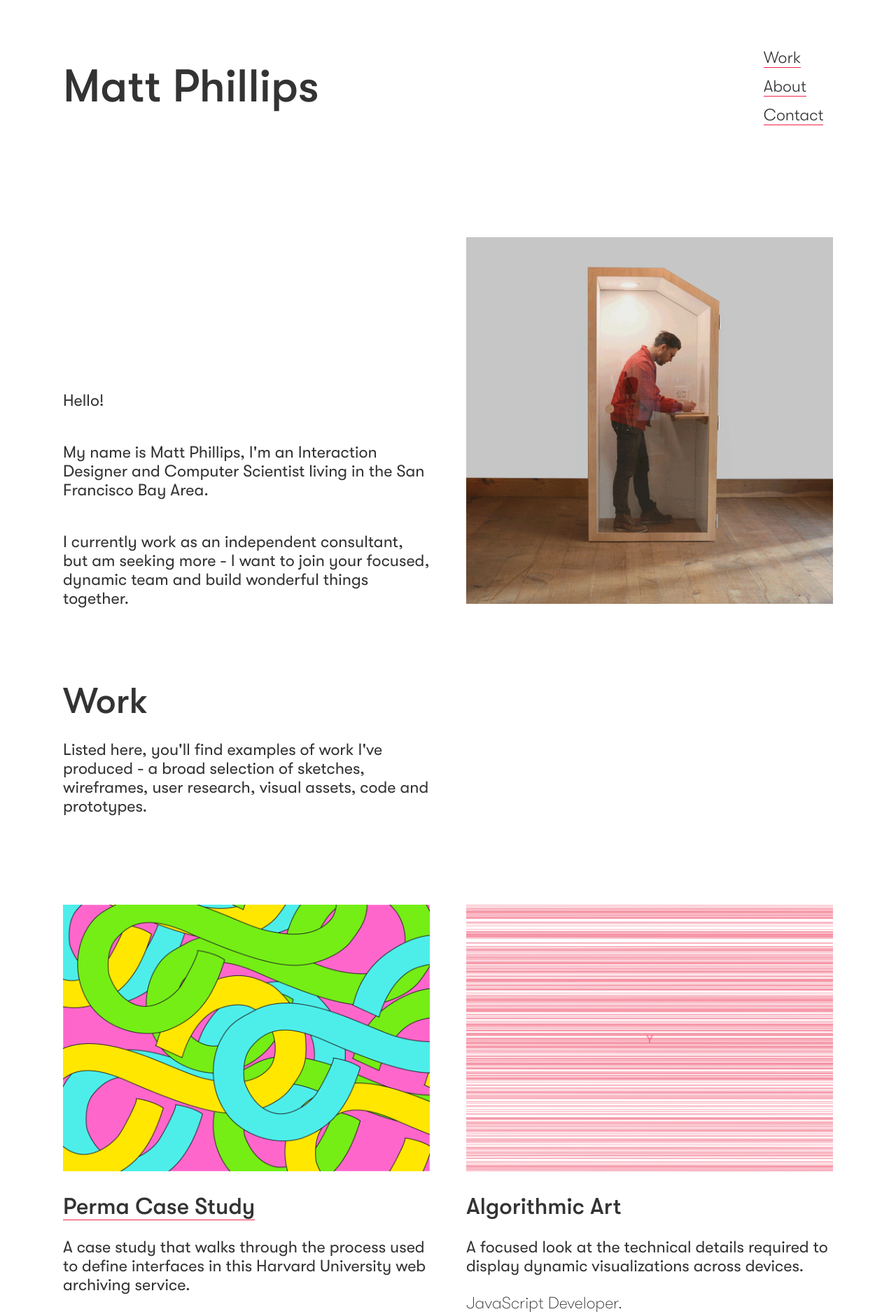
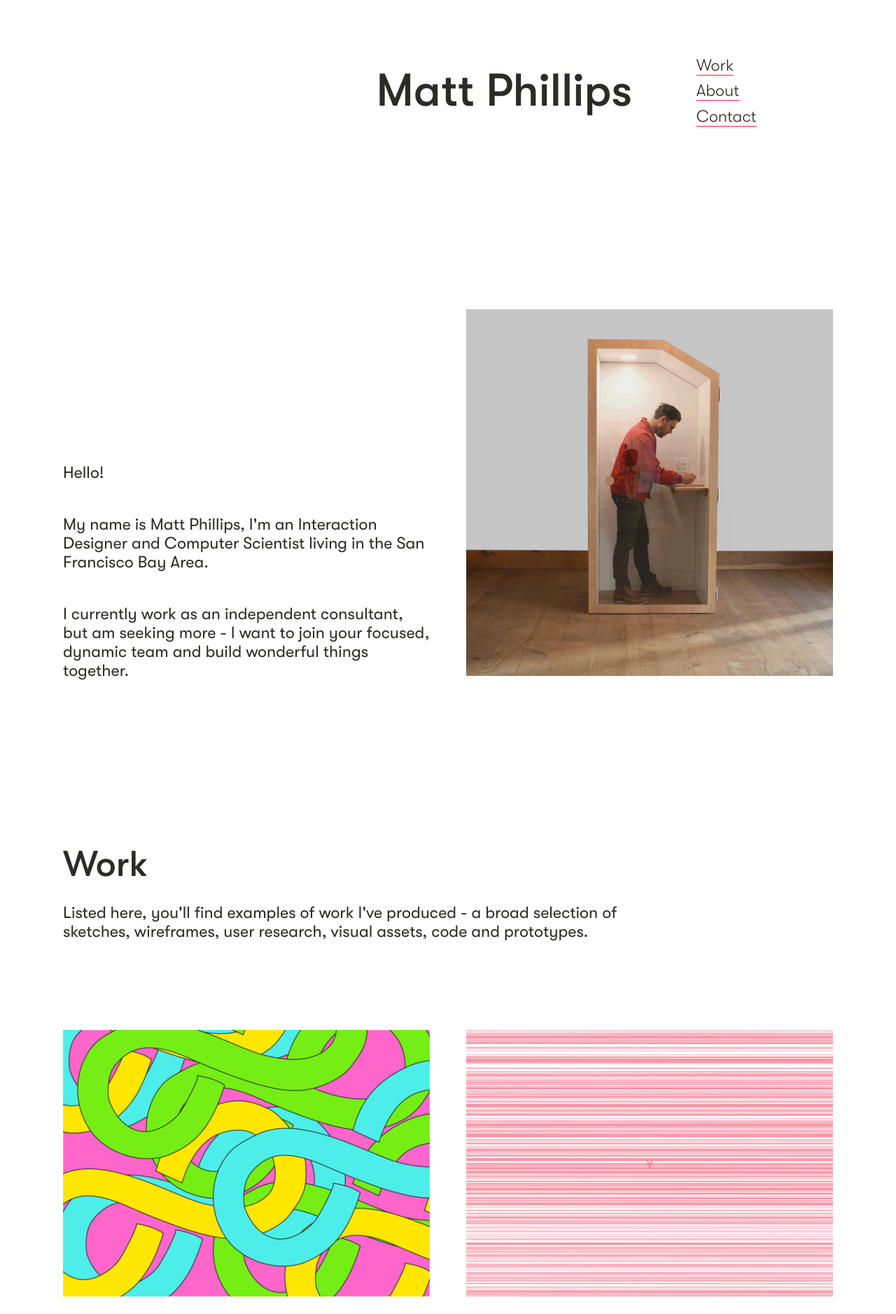
Before and after one commit to phillipsm/phillips-fun, a Jekyll site: the page built from index.html, in a window 1280 px wide. Shown: the top 1878 px of the page at 70% size. Built offline with Jekyll 4.4.1, drawn with Linux system fonts in a browser that asks for light colours; comment, search, counter and statistics services are not loaded.

Commit message:
a bunch of grid work and spacing

```diff
--- /dev/null
+++ b/_includes/common-footer.html
@@ -0,0 +1,14 @@
+<div class="nav-container">
+  <div class="site-title">
+
+    </div>
+  <div class="main-nav">
+    <nav>
+        <ul>
+          <li><p><a href="/#work">Work</a></p></li>
+          <li><p><a href="/#about">About</a></p></li>
+          <li><p><a href="/#contact">Contact</a></p></li>
+        </ul>
+    </nav>
+  </div>
+</div>
--- a/_sass/common.scss
+++ b/_sass/common.scss
@@ -22,7 +22,7 @@ $purple_balloon: #ff66cc;
 $scum_green: #b6e2e9;
 $chemical_yellow: #fcf3b0;
 
-$text_color: #333;
+$text_color: #2d2b26;
 
 
 $cherry: #ee2348;
@@ -46,7 +46,7 @@ body {
   text-rendering: optimizeLegibility;
   -webkit-font-smoothing: antialiased;
   -moz-osx-font-smoothing: grayscale;
-  margin: 3rem;
+  margin: 4rem;
 }
 
 
@@ -152,17 +152,17 @@ canvas {
 
 .nav-container:first-of-type {
   margin-top: 0;
-  margin-bottom: 10rem;
+  margin-bottom: 18rem;
 }
 
 .main-nav {
   grid-area: main-nav;
-  justify-self: right;
+  justify-self: left;
   align-self: center;
   margin-right: .5rem;
 
   ul li {
-      padding: .3em;
+      padding: .2em;
 
       p {
         margin: 0;
@@ -172,7 +172,7 @@ canvas {
 
 .site-title {
   grid-area: site-title;
-  justify-self: left;
+  justify-self: right;
   align-self: center;
   font-family: 'Walsheim Medium', sans-serif;
   font-size: 2.8em;
@@ -270,6 +270,10 @@ canvas {
 
     .main-nav {
       font-size: 1.0em;
+
+      p {
+        margin: .15em;
+      }
     }
   }
 
--- a/_sass/port-landing.scss
+++ b/_sass/port-landing.scss
@@ -7,19 +7,20 @@
       grid-row-gap: 8rem;
       background-color: #fff;
       margin: 0 auto;
-      grid-template-columns: repeat(2, 1fr);
+      grid-template-columns: repeat(4, 1fr);
       grid-template-areas:
-      "intro-text about-img"
-      "work-text ."
-      "perma-tile algo-tile"
-      "openbooth-tile illustration-tile"
-      "about-desc about-desc"
-      "contact-desc contact-desc";
+      "intro-text intro-text about-img about-img"
+      "work-text work-text work-text ."
+      "perma-tile perma-tile algo-tile algo-tile"
+      "openbooth-tile openbooth-tile illustration-tile illustration-tile"
+      "about-desc about-desc about-desc ."
+      "contact-desc contact-desc . .";
     }
 
     .intro-text {
         grid-area: intro-text;
         align-self: end;
+        margin-top: 8rem;
 
         p {
           margin-bottom: 0;
@@ -37,6 +38,7 @@
 
     .about-img {
       grid-area: about-img;
+      align-self: end;
     }
 
     .contact-desc {
@@ -51,6 +53,9 @@
       margin-top: 0;
     }
 
+    .section-start {
+      margin-top: 10rem;
+    }
     @media only screen and (max-width: 900px) {
 
         .container {
--- a/index.html
+++ b/index.html
@@ -24,7 +24,7 @@
             <p>I currently work as an independent consultant, but am seeking more - I want to join your focused, dynamic team and build wonderful things together.</p>
         </div>
 
-        <div id="work" class="work-text">
+        <div id="work" class="work-text section-start">
           <p class="title section-title">Work</p>
           <p>Listed here, you'll find examples of work I've produced - a broad selection of sketches, wireframes, user research, visual assets, code and prototypes.</p>
         </div>
@@ -71,7 +71,7 @@
         </div>
 
 
-        <div id ="about" class="about-desc">
+        <div id ="about" class="about-desc section-start">
           <p class="title section-title">About</p>
           <p>I'm excited to explore new ways of thinking and doing at the intersection of human factors and technology - I hope to setup outposts in recently charted lands.</p>
           <p>I currently work independently through <a href="https://publicgood.studio/" target="_blank">Public Good Studio</a>, and spent much of the last decade in the <a href="https://lil.law.harvard.edu/" target="_blank">Harvard Library Innovation Lab</a>.</p>
@@ -80,7 +80,7 @@
           <p>You can find more in my <a href="/assets/docs/matt-phillips-resume.pdf" target="_blank">résumé</a>.</p>
         </div>
 
-        <div id="contact" class="contact-desc">
+        <div id="contact" class="contact-desc section-start">
           <p class="title section-title">Contact</p>
             <p>
               I live in Menlo Park, California and use <a href="https://www.linkedin.com/in/this-matt-phillips/" target="_blank">LinkedIn</a>, <a href="https://angel.co/u/this-matt-phillips" target="_blank">AngelList</a>, <a href="https://github.com/phillipsm" target="_blank">GitHub</a> and <a href="https://www.instagram.com/this_phillips/" target="_blank">Instagram</a>.
@@ -91,7 +91,7 @@
         </div>
 
     </div>
-    {% include common-header.html %}
+    {% include common-footer.html %}
     <script src="/assets/js/vendor/smooth-scroll.polyfills.min.js"></script>
 
     <script>
```
